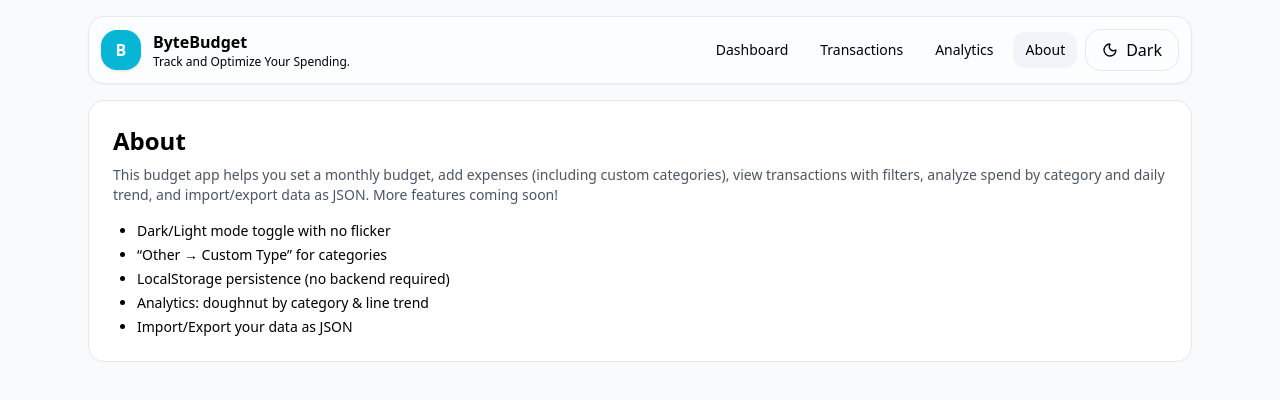
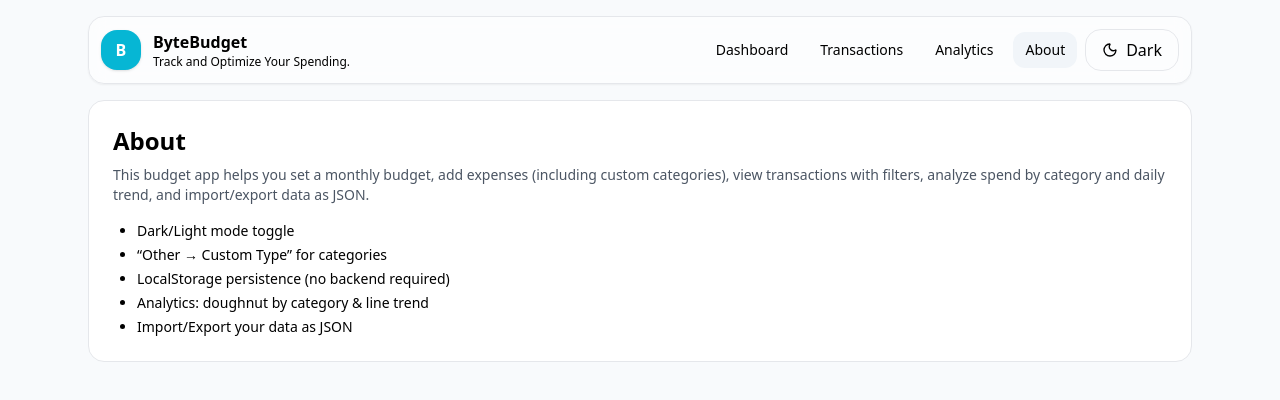
Before and after one commit to denildominic/Budget_App, a Next.js app: page /about in a window 1280 px wide. Shown: the top 400 px of the page. Built offline with nearby package versions, Linux system fonts and the light colour scheme.

Commit message:
Edited the 'About' page

```diff
--- a/app/about/page.tsx
+++ b/app/about/page.tsx
@@ -9,10 +9,9 @@ export default function AboutPage() {
           This budget app helps you set a monthly budget, add expenses
           (including custom categories), view transactions with filters, analyze
           spend by category and daily trend, and import/export data as JSON.
-          More features coming soon!
         </p>
         <ul className="mt-4 list-disc space-y-1 pl-6 text-sm">
-          <li>Dark/Light mode toggle with no flicker</li>
+          <li>Dark/Light mode toggle</li>
           <li>“Other → Custom Type” for categories</li>
           <li>LocalStorage persistence (no backend required)</li>
           <li>Analytics: doughnut by category & line trend</li>
```
